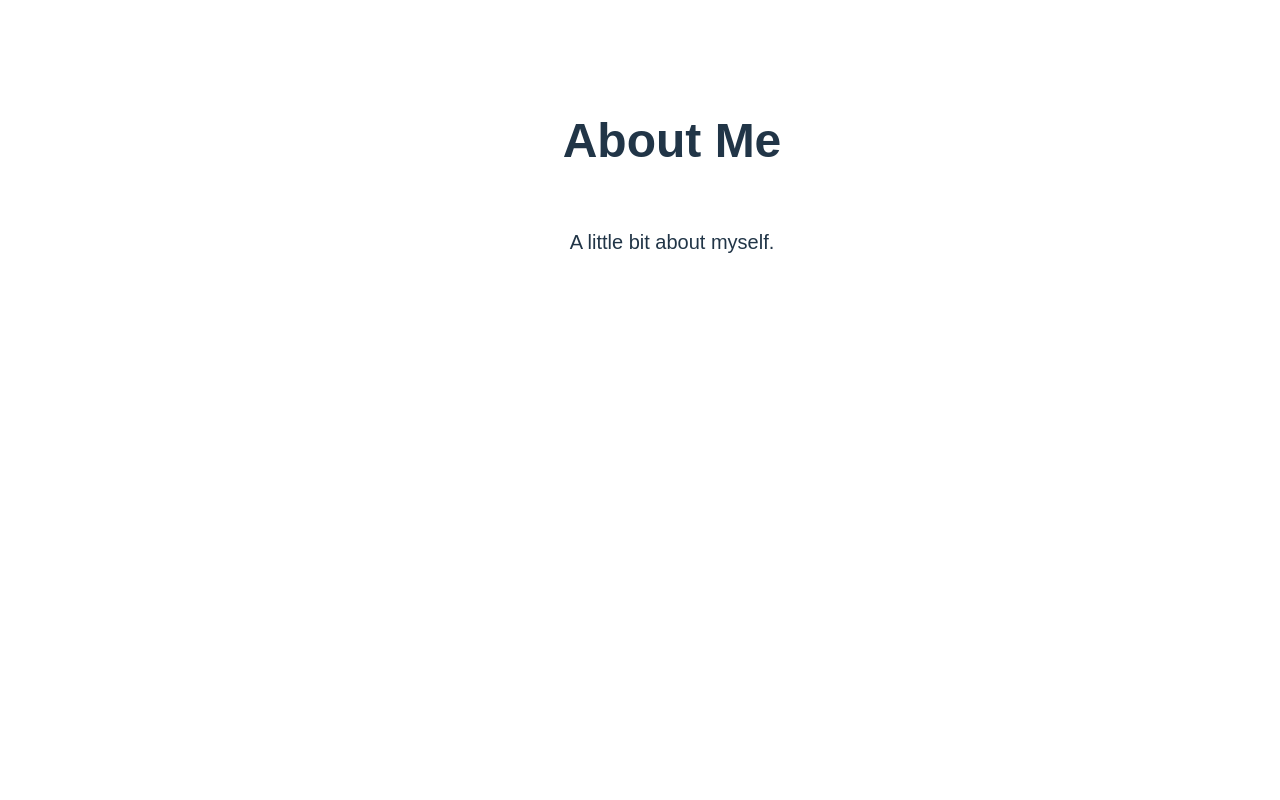
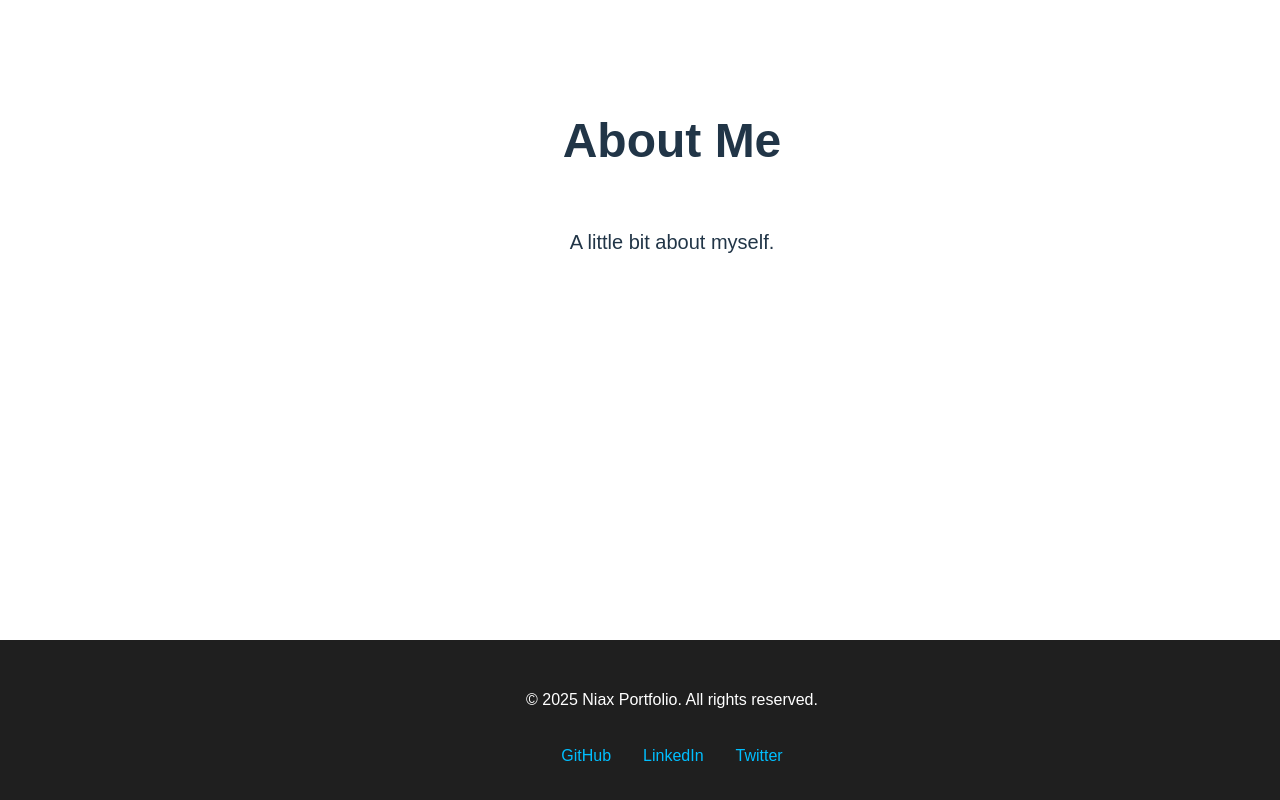
Before and after one commit to VictorySpecificationII/flowersbythebed-photography, a React (Vite) app: page / in a window 1280 px wide. Shown: the part 3160-3960 px from the top of the page. Before the commit the page ends 3800 px from the top, so only its background shows below. Built offline with nearby package versions, Linux system fonts and the light colour scheme.

Commit message:
added footer to design

```diff
--- a/src/App.jsx
+++ b/src/App.jsx
@@ -1,5 +1,6 @@
 import { useState } from "react";
 import TopBar from "./components/TopBar";
+import Footer from "./components/Footer";
 import "./App.css";
 
 function App() {
@@ -29,6 +30,9 @@ function App() {
         <h1>About Me</h1>
         <p>A little bit about myself.</p>
       </section>
+
+      <Footer />
+
     </div>
   );
 }
--- /dev/null
+++ b/src/components/Footer.jsx
@@ -0,0 +1,17 @@
+import React from "react";
+import "../styles/Footer.css";
+
+const Footer = () => {
+  return (
+    <footer className="footer">
+      <p>© {new Date().getFullYear()} Niax Portfolio. All rights reserved.</p>
+      <div className="social-links">
+        <a href="https://github.com" target="_blank" rel="noreferrer">GitHub</a>
+        <a href="https://linkedin.com" target="_blank" rel="noreferrer">LinkedIn</a>
+        <a href="https://twitter.com" target="_blank" rel="noreferrer">Twitter</a>
+      </div>
+    </footer>
+  );
+};
+
+export default Footer;
--- /dev/null
+++ b/src/styles/Footer.css
@@ -0,0 +1,27 @@
+.footer {
+  width: 100%;
+  padding: 2rem;
+  background-color: #1f1f1f;
+  color: white;
+  text-align: center;
+  display: flex;
+  flex-direction: column;
+  gap: 1rem;
+  align-items: center;
+}
+
+.footer a {
+  color: #00bfff;
+  text-decoration: none;
+  margin: 0 0.5rem;
+  transition: color 0.2s;
+}
+
+.footer a:hover {
+  color: white;
+}
+
+.social-links {
+  display: flex;
+  gap: 1rem;
+}
```
